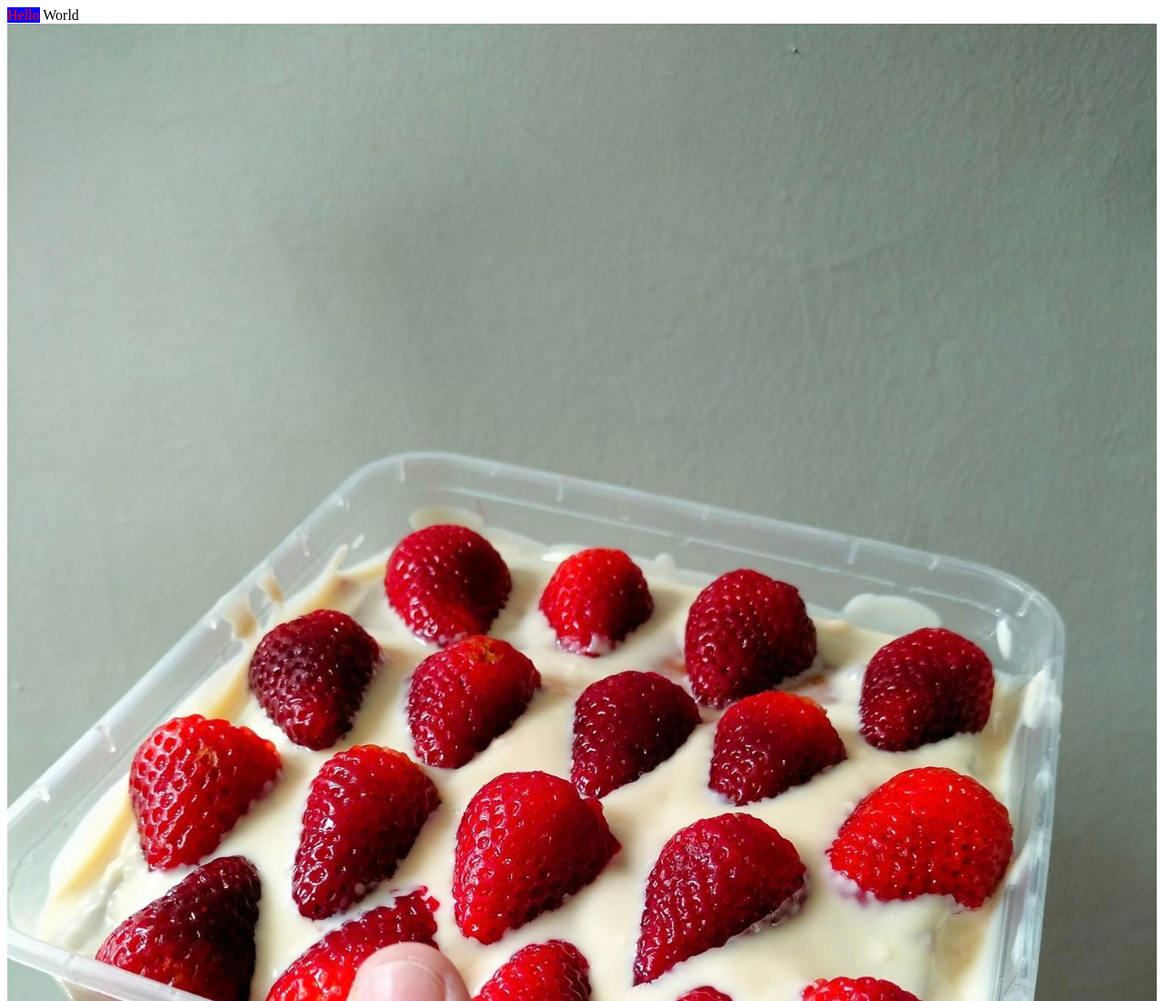
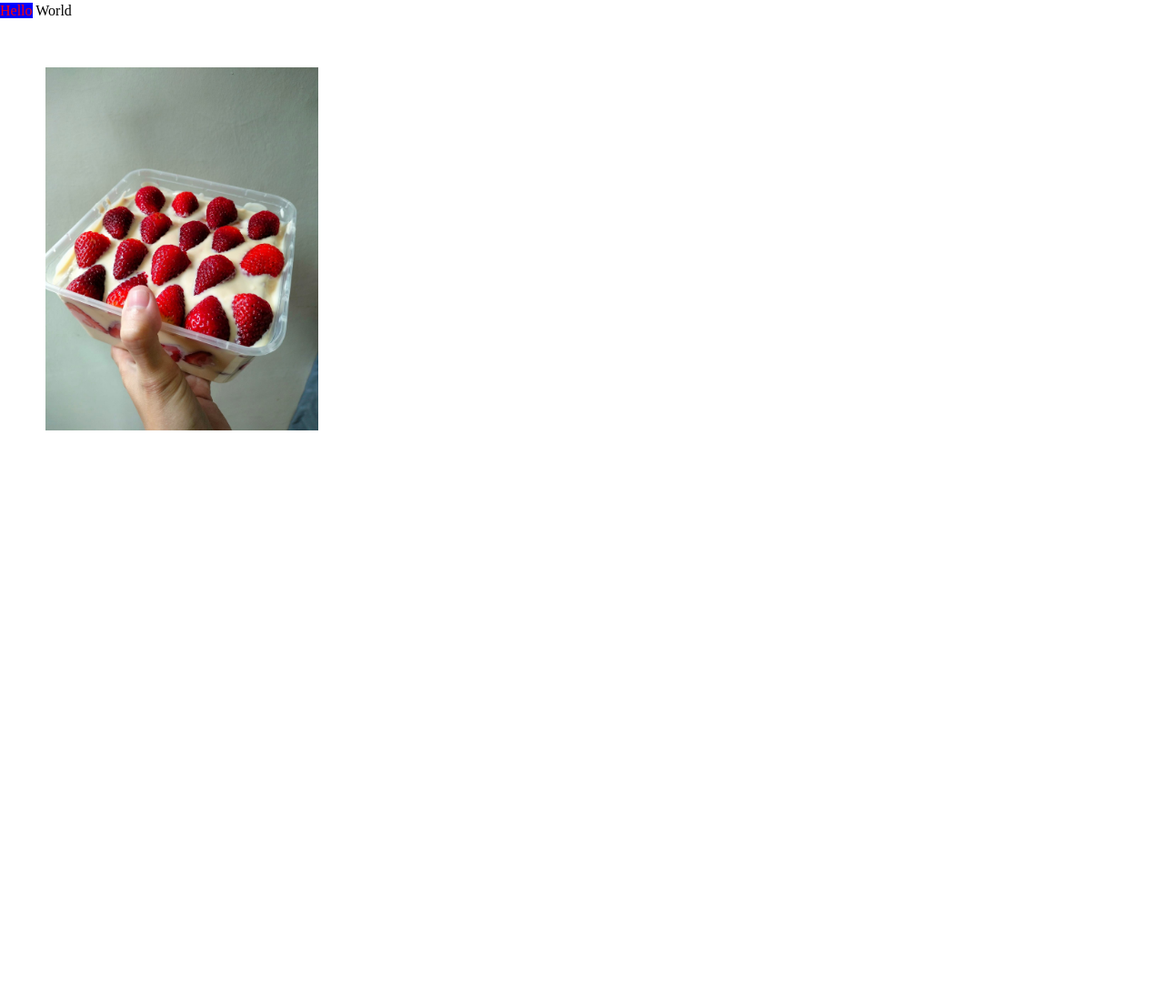
Before and after one commit to apcabotaje/batch-10, a plain HTML site: page index.html in a window 1280 px wide. Shown: the top 1100 px of the page at 91% size. After the commit the page ends 800 px from the top, so only its background shows below. Drawn offline with Linux system fonts and the light colour scheme.

Commit message:
added CSS reset

```diff
--- a/assets/styles/style.css
+++ b/assets/styles/style.css
@@ -1,3 +1,57 @@
+/*
+  1. Use a more-intuitive box-sizing model.
+*/
+*, *::before, *::after {
+    box-sizing: border-box;
+  }
+
+  /*
+    2. Remove default margin
+  */
+  * {
+    margin: 0;
+  }
+
+  /*
+    Typographic tweaks!
+    3. Add accessible line-height
+    4. Improve text rendering
+  */
+  body {
+    line-height: 1.5;
+    -webkit-font-smoothing: antialiased;
+  }
+
+  /*
+    5. Improve media defaults
+  */
+  img, picture, video, canvas, svg {
+    display: block;
+    max-width: 100%;
+  }
+
+  /*
+    6. Remove built-in form typography styles
+  */
+  input, button, textarea, select {
+    font: inherit;
+  }
+
+  /*
+    7. Avoid text overflows
+  */
+  p, h1, h2, h3, h4, h5, h6 {
+    overflow-wrap: break-word;
+  }
+
+  /*
+    8. Create a root stacking context
+  */
+  #root, #__next {
+    isolation: isolate;
+  }
+
 img {
-    width: 100%;
+    width: 300px;
+    margin: 50px;
 }
```
